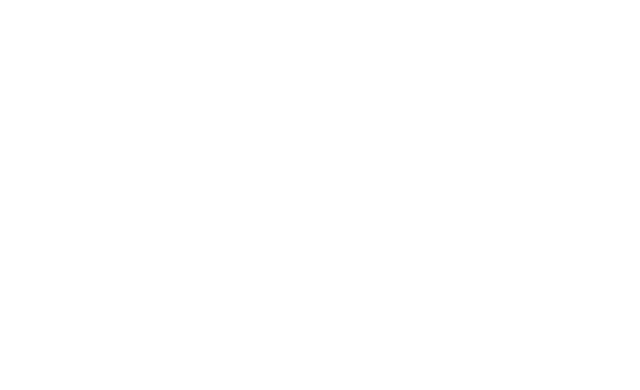
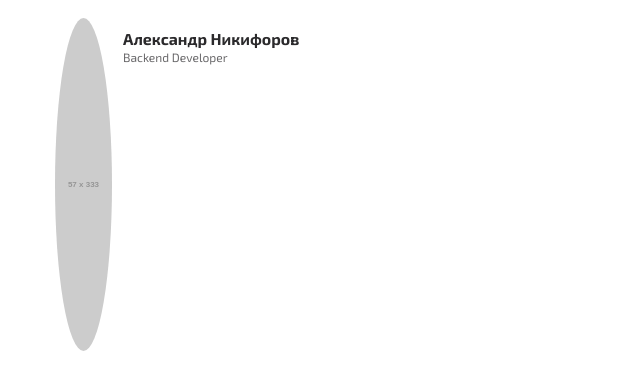
Before and after one commit to alekskudryashov/alekskudryashov.github.io, a plain HTML site: page index.html in a window 1280 px wide. Shown: the whole page, without its empty margins (0-640 px from the left). Drawn offline with Linux system fonts and the light colour scheme; placeholder pictures from the web are drawn by us.

Commit message:
update index.html user

```diff
--- a/index.html
+++ b/index.html
@@ -18,7 +18,15 @@
     <header class="header">
         <div class="container">
             <div class="header__inner">
-
+                <div class="user">
+                    <div class="user__avatar">
+                        <img src="https://placehold.it/57/333" alt=" ">
+                    </div>
+                    <div class="user__content">
+                        <div class="user__name">Александр Никифоров</div>
+                        <div class="user__prof">Backend Developer</div>
+                    </div>
+                </div>
             </div>
         </div>
     </header>
```
